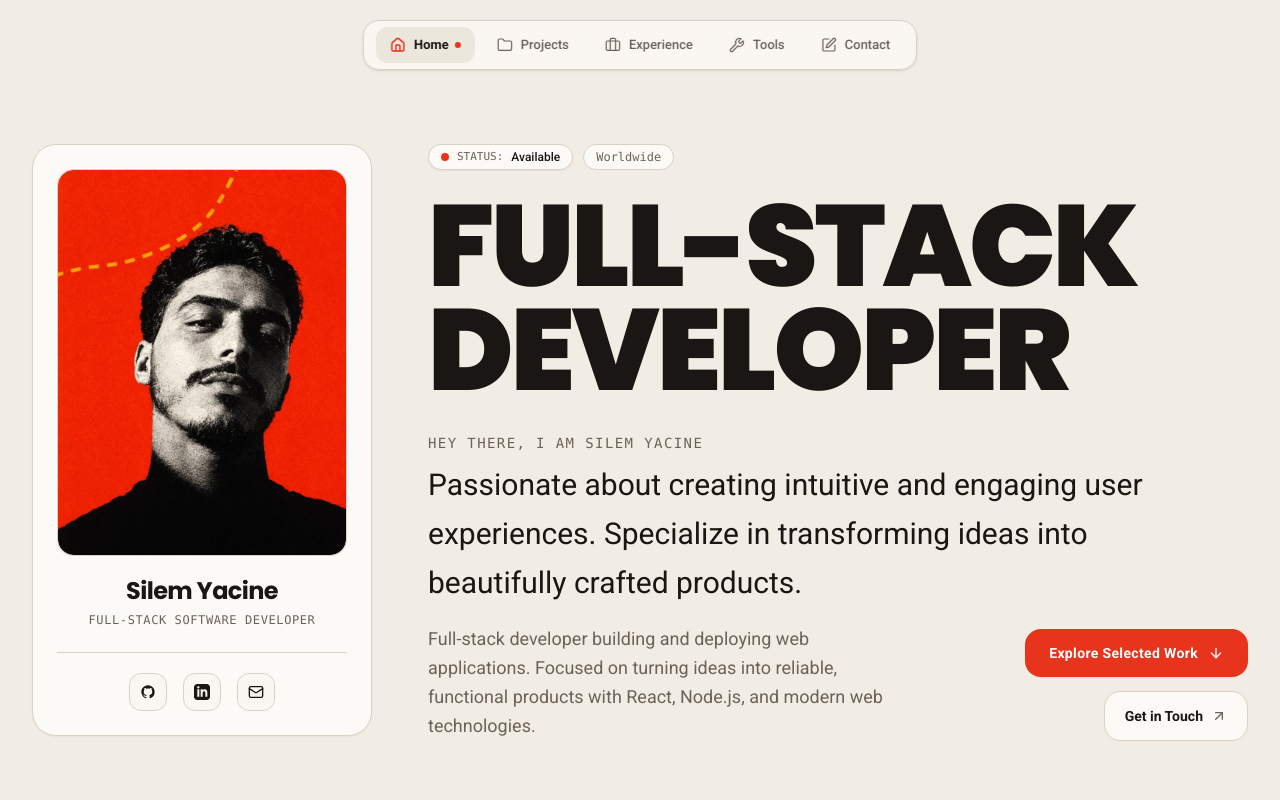
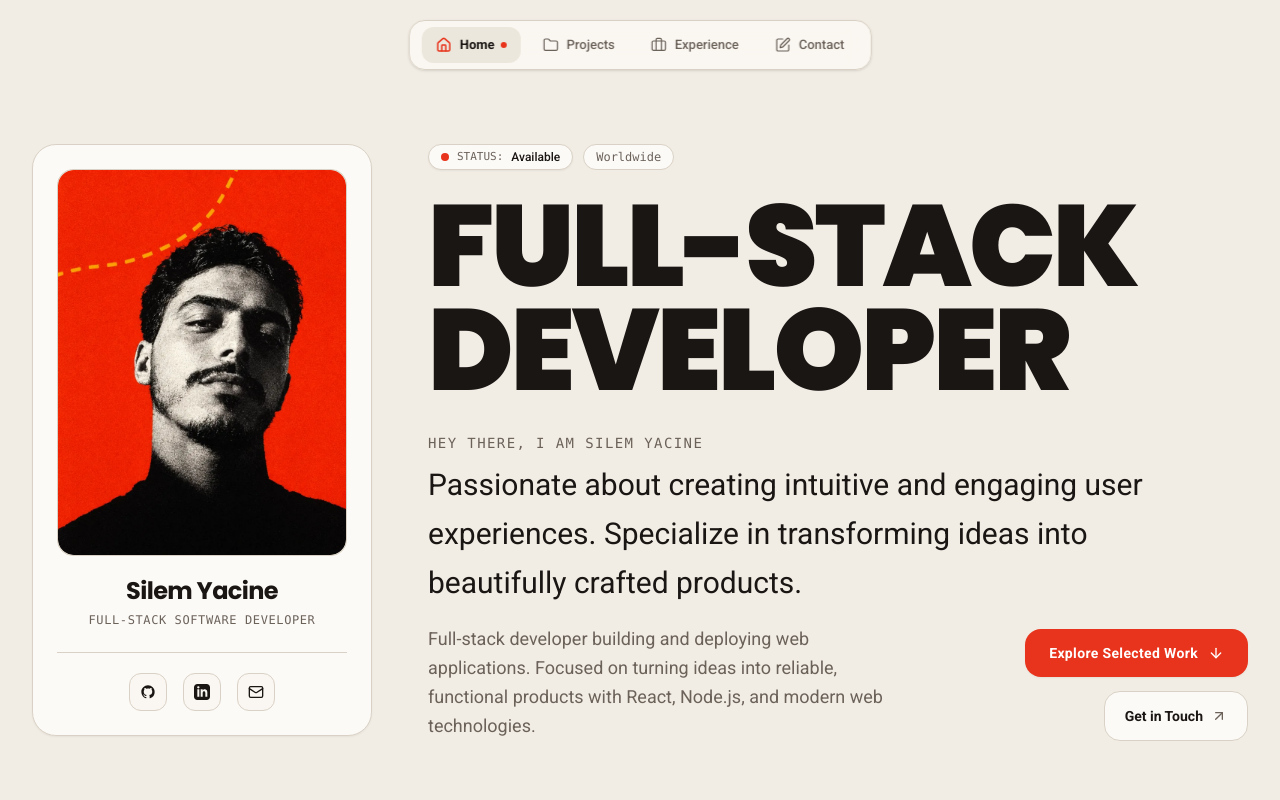
Before and after one commit to enicays/portfolio_0.1, a Next.js app: page / in a window 1280 px wide. Shown: the top 800 px of the page. Built offline with nearby package versions, Linux system fonts and the light colour scheme.

Commit message:
feat: remove tools section and update navbar

```diff
--- a/src/app/page.tsx
+++ b/src/app/page.tsx
@@ -3,7 +3,6 @@ import ProfileCard from "@/components/ProfileCard";
 import Hero from "@/components/Hero";
 import Projects from "@/components/Projects";
 import Experience from "@/components/Experience";
-import Tools from "@/components/Tools";
 import Contact from "@/components/Contact";
 import Footer from "@/components/Footer";
 import ScrollManager from "@/components/ScrollManager";
@@ -32,7 +31,6 @@ export default function Home() {
               <Hero />
               <Projects />
               <Experience />
-              <Tools />
               <Contact />
             </div>
           </div>
--- a/src/components/Navbar.tsx
+++ b/src/components/Navbar.tsx
@@ -2,7 +2,7 @@
 
 import React, { useState, useEffect } from "react";
 import { motion } from "framer-motion";
-import { Home, Folder, Briefcase, Wrench, SquarePen } from "lucide-react";
+import { Home, Folder, Briefcase, SquarePen } from "lucide-react";
 
 interface NavItem {
   id: string;
@@ -29,12 +29,6 @@ const navItems: NavItem[] = [
     label: "Experience",
     href: "#experience",
     icon: Briefcase,
-  },
-  {
-    id: "tools",
-    label: "Tools",
-    href: "#tools",
-    icon: Wrench,
   },
   {
     id: "contact",
```
